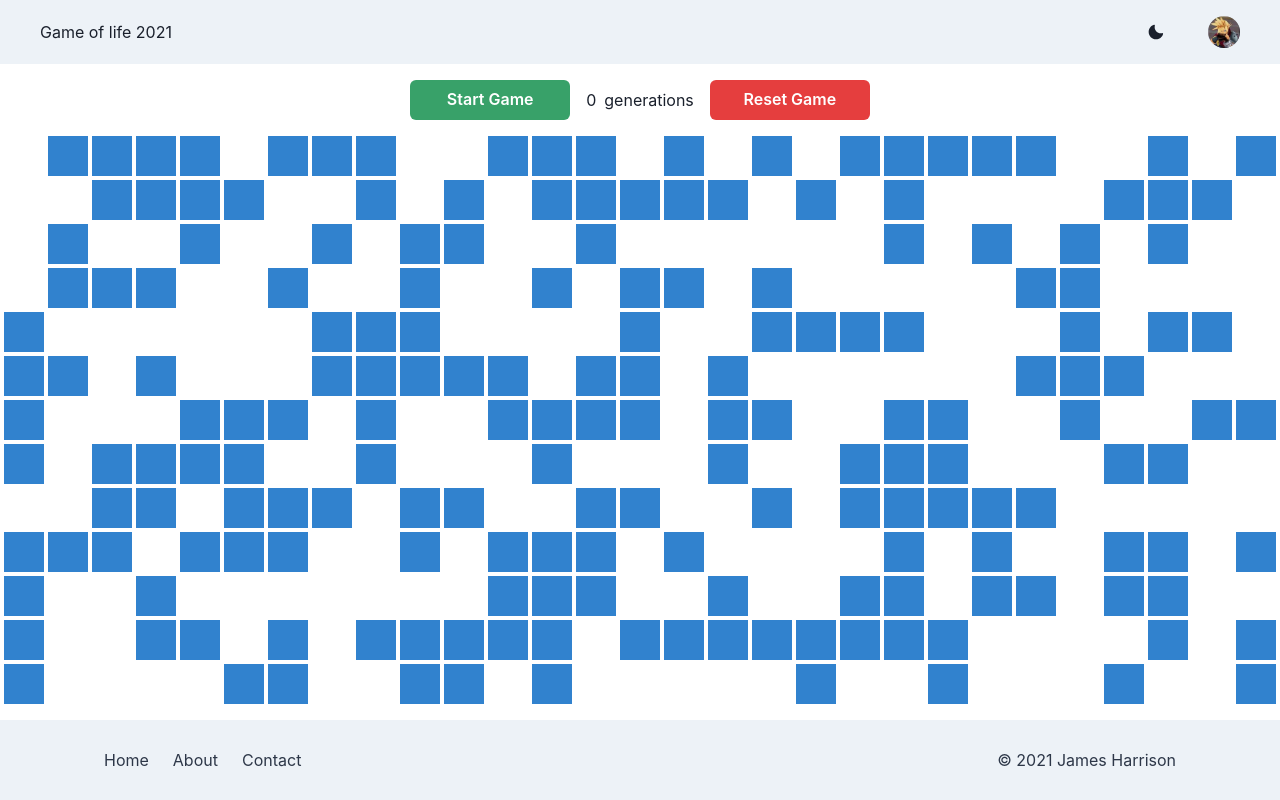
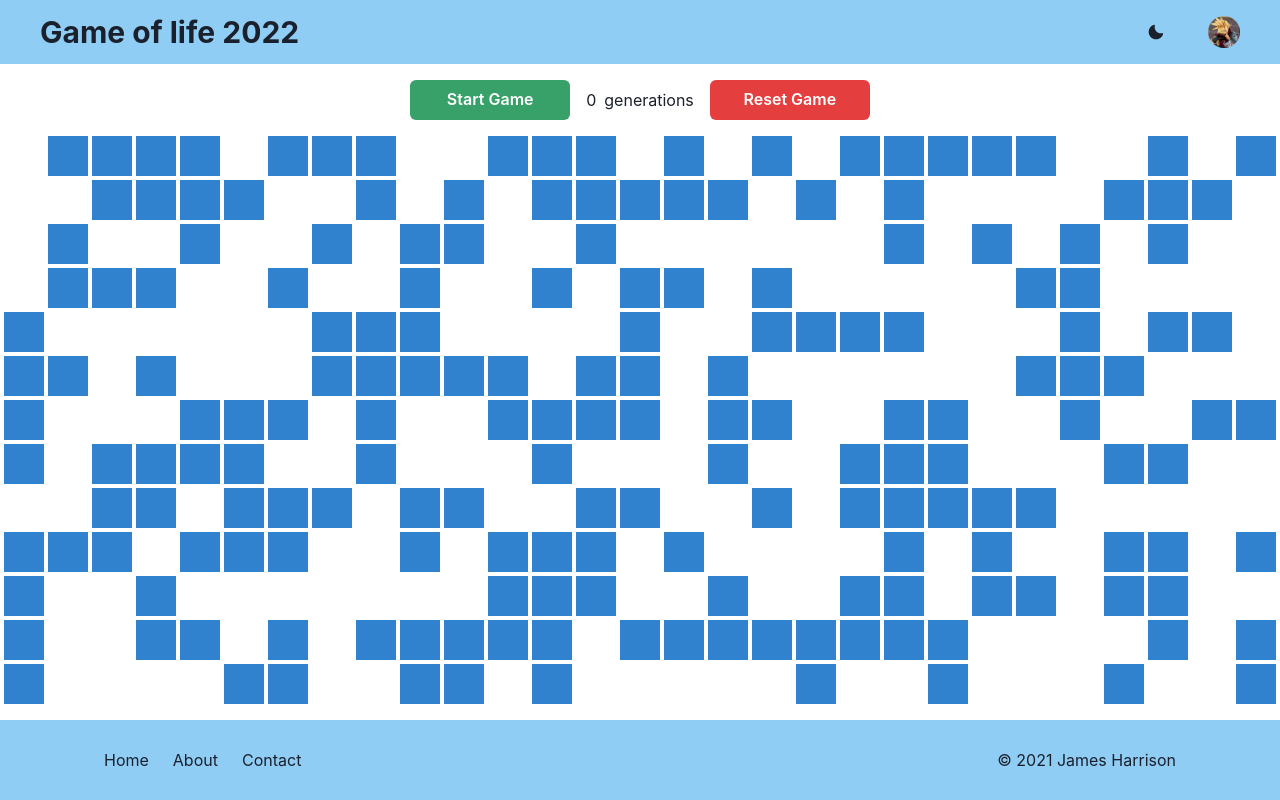
Before and after one commit to JamesHarrisonZa/game-of-life-2021, a Next.js app: page /game/random in a window 1280 px wide. Built offline with nearby package versions, Linux system fonts and the light colour scheme.

Commit message:
Fun with colours

```diff
--- a/components/layout/Footer.tsx
+++ b/components/layout/Footer.tsx
@@ -9,11 +9,9 @@ import { FC } from 'react';
 import Link from 'next/link';
 
 const Footer: FC = () => {
+  const bgColour = useColorModeValue('blue.200', 'blue.800');
   return (
-    <Box
-      bg={useColorModeValue('gray.100', 'gray.900')}
-      color={useColorModeValue('gray.700', 'gray.200')}
-    >
+    <Box bg={bgColour}>
       <Container
         as={Stack}
         maxW={'6xl'}
--- a/components/layout/Navbar.tsx
+++ b/components/layout/Navbar.tsx
@@ -12,6 +12,7 @@ import {
   Stack,
   useColorMode,
   Center,
+  Heading,
 } from '@chakra-ui/react';
 import { MoonIcon, SunIcon } from '@chakra-ui/icons';
 import { FC } from 'react';
@@ -19,17 +20,21 @@ import Link from 'next/link';
 
 const Navbar: FC = () => {
   const { colorMode, toggleColorMode } = useColorMode();
+  const bgColour = useColorModeValue('blue.200', 'blue.800');
+
   return (
     <>
-      <Box bg={useColorModeValue('gray.100', 'gray.900')} px={10}>
+      <Box bg={bgColour} px={10}>
         <Flex h={16} alignItems={'center'} justifyContent={'space-between'}>
-          <Link href={'/'}>
-            <a>Game of life 2021</a>
+          <Link href={'/'} passHref>
+            <Heading as="h2" size="lg">
+              Game of life 2022
+            </Heading>
           </Link>
 
           <Flex alignItems={'center'}>
             <Stack direction={'row'} spacing={7}>
-              <Button onClick={toggleColorMode}>
+              <Button bg={bgColour} onClick={toggleColorMode}>
                 {colorMode === 'light' ? <MoonIcon /> : <SunIcon />}
               </Button>
 
--- a/pages/index.tsx
+++ b/pages/index.tsx
@@ -19,21 +19,21 @@ const Home: FC = () => {
         </Center>
         <SimpleGrid columns={{ base: 1, md: 3 }} spacing={10}>
           <GameType title={'42'} linkUrl={'/game/forty-two'}>
-            <Text color={'gray.600'}>
+            <Text>
               {
                 'The starting position will display the answer to life the universe and everything before initiating the game'
               }
             </Text>
           </GameType>
           <GameType title={'Random'} linkUrl={'/game/random'}>
-            <Text color={'gray.600'}>
+            <Text>
               {
                 'The starting position will be randomised for you and you will be able to generate new random starting positions'
               }
             </Text>
           </GameType>
           <GameType title={'Custom'} linkUrl={'/game/custom'}>
-            <Text color={'gray.600'}>
+            <Text>
               {
                 'The grid will be interactive and you will be able to create your own unique starting position before initiating the game'
               }
```
